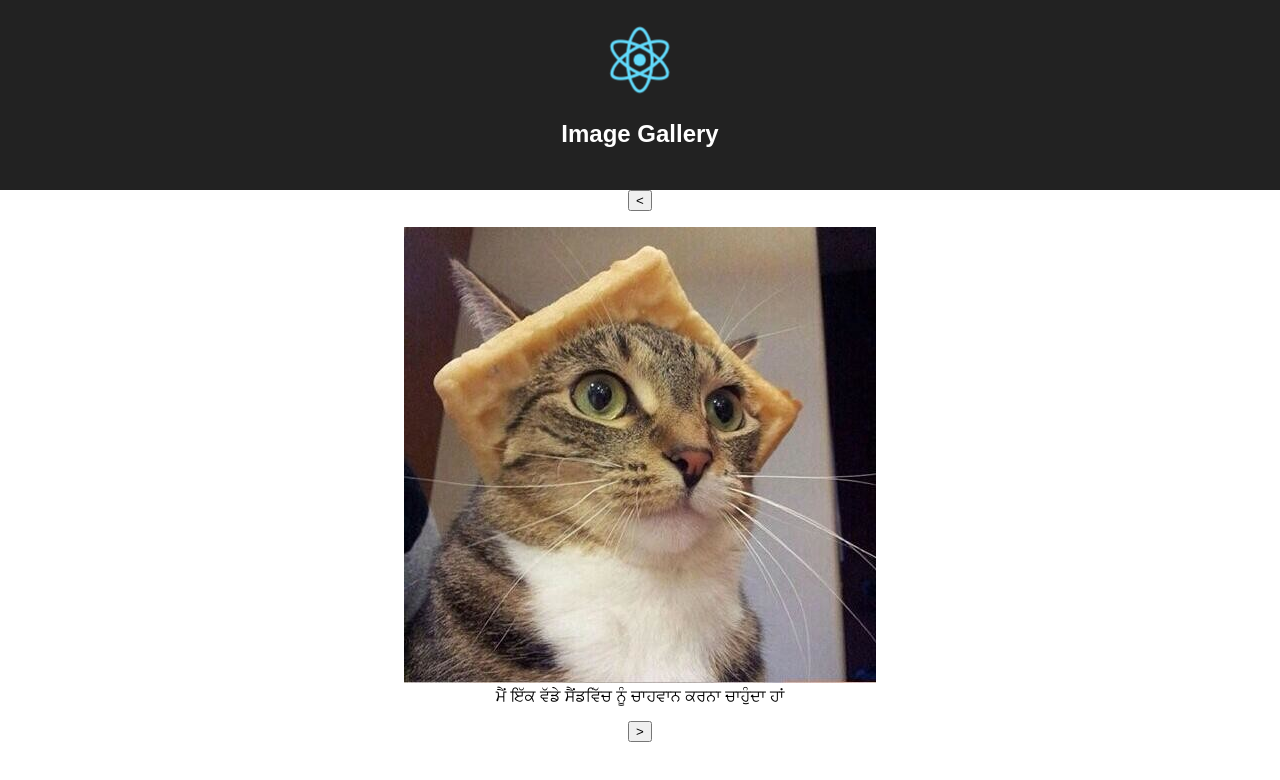
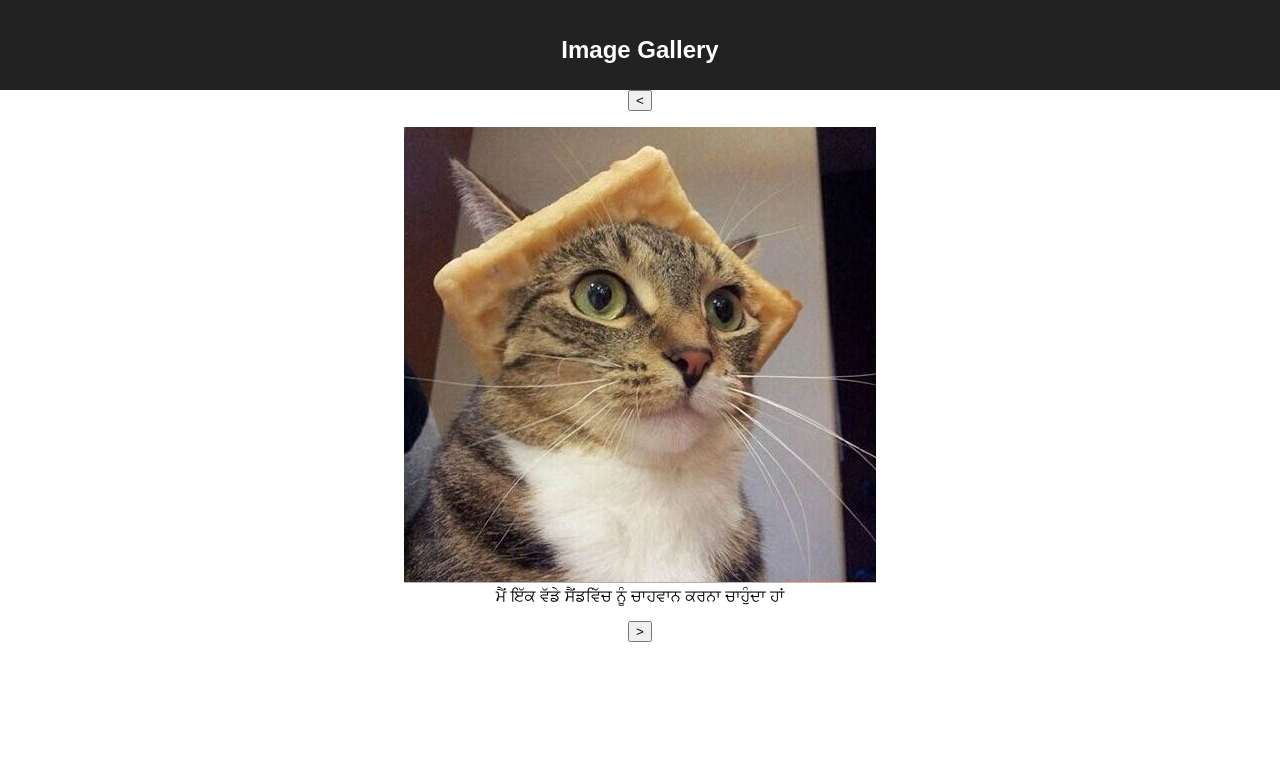
Before and after one commit to chrischalstrom/image-gallery, a React (Create React App) app: page /images/1 in a window 1280 px wide. Shown: the top 780 px of the page. Built offline with nearby package versions, Linux system fonts and the light colour scheme.

Commit message:
little cleanup of main page, add dog1

```diff
--- a/src/App.css
+++ b/src/App.css
@@ -2,14 +2,9 @@
   text-align: center;
 }
 
-.App-logo {
-  animation: App-logo-spin infinite 20s linear;
-  height: 80px;
-}
-
 .App-header {
   background-color: #222;
-  height: 150px;
+  height: 50px;
   padding: 20px;
   color: white;
 }
@@ -21,8 +16,3 @@
 .App-intro {
   font-size: large;
 }
-
-@keyframes App-logo-spin {
-  from { transform: rotate(0deg); }
-  to { transform: rotate(360deg); }
-}
--- a/src/App.js
+++ b/src/App.js
@@ -1,7 +1,6 @@
 import React, { Component } from 'react';
 import { Route, withRouter } from 'react-router-dom';
 
-import logo from './logo.svg';
 import './App.css';
 import ImageGallery from './containers/ImageGallery';
 
@@ -17,7 +16,6 @@
     return (
       <div className="App">
         <header className="App-header">
-          <img src={logo} className="App-logo" alt="logo" />
           <h1 className="App-title">Image Gallery</h1>
         </header>
         <section>
--- a/src/containers/ImageGallery.jsx
+++ b/src/containers/ImageGallery.jsx
@@ -7,6 +7,7 @@
 import cat2 from '../img/cat2.jpg';
 import cat3 from '../img/cat3.jpg';
 import cat4 from '../img/cat4.jpg';
+import dog1 from '../img/dog1.jpg';
 
 // TODO include null img and img that 404s?
 const images = [
@@ -14,6 +15,7 @@
   { src: cat2, caption: 'ਮੈਂ ਇੱਕ ਵੱਡੇ ਸੈਂਡਵਿੱਚ ਨੂੰ ਚਾਹਵਾਨ ਕਰਨਾ ਚਾਹੁੰਦਾ ਹਾਂ' },
   { src: cat3, caption: '' },
   { src: cat4, caption: "The most basic way to learn how to play a difficult passage is to build it up two notes at a time, using the chord attack. In our (LH) C G E G example, we start with the first two notes. A two-note chord attack (strictly speaking, an interval attack)! Play these two notes as a perfect interval, bouncing your hand and fingers (5 and 1) together up and down as you did previously with the C E G chord. In order to play these two notes rapidly one after the other, lower both fingers together, but keep the 1 finger slightly above the 5 so that the 5 lands first. It is a rapid two-note rolling interval. Since you are bringing both fingers down at once and only delaying one slightly, you can play them as closely as you wish by decreasing the delay. This is how you slow down from infinite speed!" },
+  { src: dog1, caption: '🦂🦀🐞🐌🐝🐗🐬🐊🐋🐳🐟' },
 ];
 
 export const isValidPath = (match, images) => {
```
Also changed, not shown: src/logo.svg (deleted).
